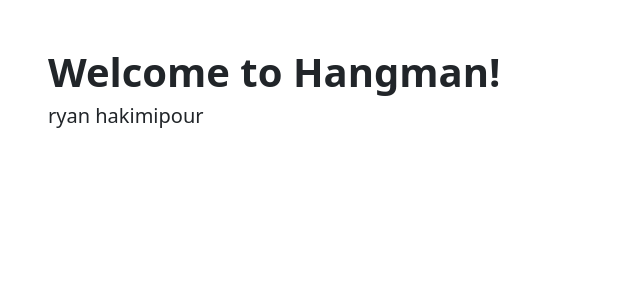
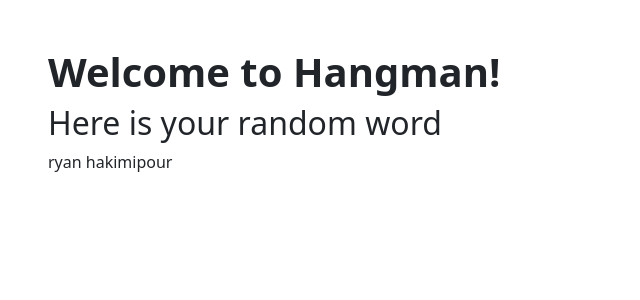
Before and after one commit to AniCricKet/fried-giggles, a Flask app: page /hangman in a window 1280 px wide. Shown: the part 66-366 px from the top of the page, without its empty margins (0-640 px from the left). Run offline with Flask 2, Linux system fonts and the light colour scheme.

Commit message:
updated headers

```diff
--- a/templates/hangman.html
+++ b/templates/hangman.html
@@ -9,7 +9,8 @@
     <!- Try building a new body here, bootstrap is a wise choice ->
     <div class="px-5 py-5 mx-auto">
         <h1 class="text-black"><strong>Welcome to Hangman!</strong></h1>
-        <h5 id="myword">Here is your random word</h5>
+        <h2 class="text-black">Here is your random word</h2>
+        <hh id="myword"></h4>
     </div>
     <script>
         const http = new XMLHttpRequest()
```
